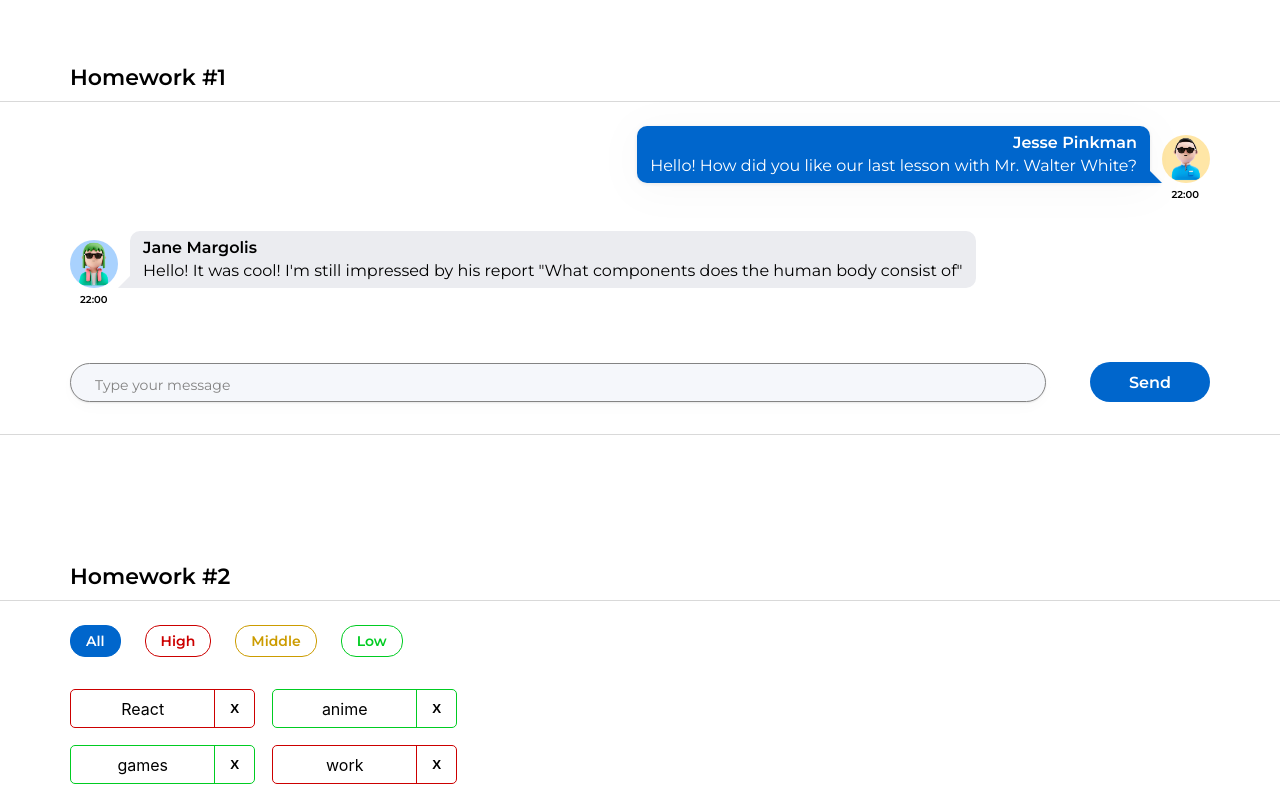
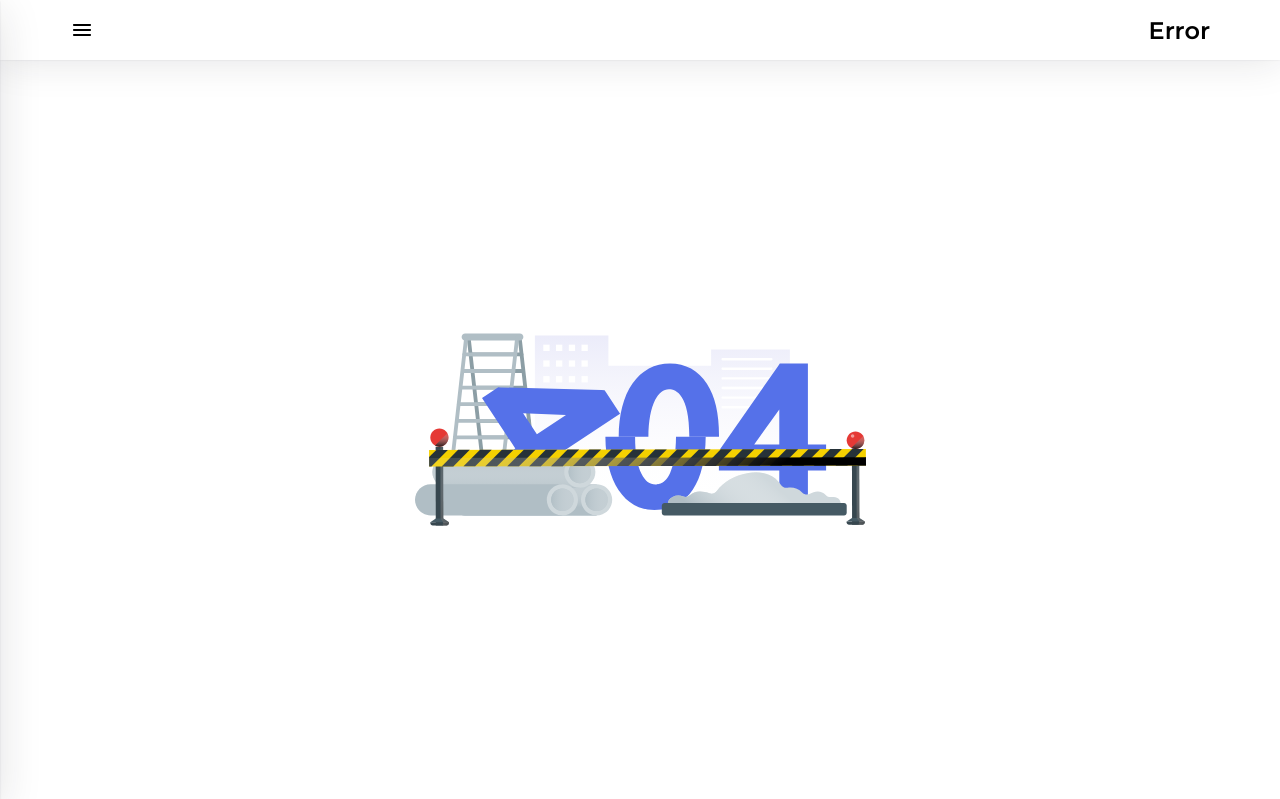
Before and after one commit to Intrstng/Tuesday_HW_Task, a React (Create React App) app: page /#/error404 in a window 1280 px wide. Before the commit this address led to /#/pre-junior. Shown: the top 799 px of the page. Built offline with nearby package versions, Linux system fonts and the light colour scheme.

Commit message:
feat: complete HW Wednesday homework - week 5 task

```diff
--- a/src/s1-main/App.tsx
+++ b/src/s1-main/App.tsx
@@ -4,18 +4,20 @@ import HW1 from '../s2-homeworks/hw01/HW1'
 import HW2 from '../s2-homeworks/hw02/HW2';
 import HW3 from '../s2-homeworks/hw03/HW3';
 import HW4 from '../s2-homeworks/hw04/HW4';
+import HW5 from '../s2-homeworks/hw05/HW5';
 
 function App() {
     return (
         <div className={s.App}>
-            <HW1/>
+            {/*<HW1/>*/}
             {/*раскомментировать по ходу выполнения*/}
-            <HW2/>
-            <HW3/>
-            <HW4/>
+            {/*<HW2/>*/}
+            {/*<HW3/>*/}
+            {/*<HW4/>*/}
 
             {/*при выполнении дз 5 и более - закомментировать здесь дз 1-4, так как они есть внутри дз 5*/}
-            {/*<HW5/>*/}
+            <HW5/>
+
         </div>
     )
 }
--- a/src/s2-homeworks/hw05/Pages.tsx
+++ b/src/s2-homeworks/hw05/Pages.tsx
@@ -9,6 +9,7 @@ export const PATH = {
     PRE_JUNIOR: '/pre-junior',
     JUNIOR: '/junior',
     JUNIOR_PLUS: '/junior-plus',
+    ERROR: '/error404'
 }
 
 function Pages() {
@@ -17,16 +18,17 @@ function Pages() {
             {/*Routes выбирает первый подходящий роут*/}
             <Routes>
                 {/*роутинг будут писать студенты*/}
-                {/*в начале мы попадаем на страницу '/' и переходим сразу на страницу /pre-junior*/}
-                {/*<Route ...*/}
+                {/*/!*в начале мы попадаем на страницу '/' и переходим сразу на страницу /pre-junior*!/   --------- ok*/}
+                <Route path={'/'} element={ <Navigate to={PATH.PRE_JUNIOR}/> }/>
 
-                {/*роуты для /pre-junior, /junior, /junior-plus*/}
-                {/*<Route ...*/}
-                {/*<Route ...*/}
-                {/*<Route ...*/}
+                {/*роуты для /pre-junior, /junior, /junior-plus   --------- ok*/}
+                <Route path={PATH.PRE_JUNIOR} element={ <PreJunior /> }/>
+                <Route path={PATH.JUNIOR} element={ <Junior /> }/>
+                <Route path={PATH.JUNIOR_PLUS} element={ <JuniorPlus /> }/>
 
-                {/*роут для несуществующей страницы должен отрисовать <Error404 />*/}
-                {/*<Route ...*/}
+                {/*роут для несуществующей страницы должен отрисовать <Error404 /> --------- ok*/}
+                <Route path={'/*'} element={ <Navigate to={PATH.ERROR}/> }/>
+                <Route path={'/error404'} element={ <Error404 /> } />
             </Routes>
         </div>
     )
--- a/src/s2-homeworks/hw05/header/Header.module.css
+++ b/src/s2-homeworks/hw05/header/Header.module.css
@@ -1,8 +1,31 @@
 .burgerMenuIcon {
+    display: flex;
+    width: 24px;
+    height: 24px;
+    justify-content: center;
+    align-items: center;
+    cursor: pointer;
 }
 
 .header {
+    background: #FFF;
+    box-shadow: 0px 0px 2px 0px rgba(29, 33, 38, 0.10), 0px 0px 40px 0px rgba(29, 33, 38, 0.13);
+}
+
+.container {
+    width: 1140px;
+    height: 60px;
+    margin: 0 auto;
+    display: flex;
+    justify-content: space-between;
+    align-items: center;
 }
 
 .header h1 {
+    color: #000;
+    font-family: 'Montserrat', sans-serif;
+    font-size: 24px;
+    font-style: normal;
+    font-weight: 600;
+    line-height: normal;
 }
--- a/src/s2-homeworks/hw05/header/Header.tsx
+++ b/src/s2-homeworks/hw05/header/Header.tsx
@@ -23,7 +23,8 @@ export const Header: FC<PropsType> = ({handleOpen}) => {
                     : 'Error'
     return (
         <>
-            <div id={'hw5-header'} className={s.header}>
+            <header id={'hw5-header'} className={s.header}>
+                <div className={s.container}>
                     <img
                         src={burgerIcon}
                         id={'hw5-burger-menu'}
@@ -33,6 +34,7 @@ export const Header: FC<PropsType> = ({handleOpen}) => {
                     />
                     <h1>{pageName}</h1>
                 </div>
+            </header>
         </>
     )
 }
--- a/src/s2-homeworks/hw05/sidebar/Sidebar.module.css
+++ b/src/s2-homeworks/hw05/sidebar/Sidebar.module.css
@@ -1,25 +1,81 @@
 .sidebar {
+    width: 318px;
+    background: #FFF;
+    position: fixed;
+    z-index: 20;
+    left: -318px;
+    top: 0;
+    height: 100vh;
+    transition: 0.2s ease-in;
+    box-shadow: 0px 1px 2px 0px rgba(29, 33, 38, 0.10), 0px 10px 40px 0px rgba(29, 33, 38, 0.13);
 }
 
 .sidebar.open {
+    position: fixed;
+    transition: 0.2s ease-out;
+    left: 0;
 }
 
 .background {
+    z-index: 10;
+    position: fixed;
+    bottom: 0;
+    left: 0;
+    right: 0;
+    top: 0;
+    backdrop-filter: blur(2px);
+    background: rgba(0, 0, 0, 0.3);
 }
 
 .nav {
+    display: flex;
+    flex-direction: column;
+    padding: 64px 25px 25px 70px;
 }
 
 .nav a {
+    margin-bottom: 45px;
+    text-decoration: none;
+    color: #000;
+    font-family: 'Montserrat', sans-serif;
+    font-size: 22px;
+    font-style: normal;
+    font-weight: 600;
+    line-height: normal;
+    transition: 0.15s color ease;
+}
+
+.nav a:last-child {
+    margin-bottom: 0;
 }
 
 .nav a:hover {
+    color: #58ACFF;
+}
+
+.nav a:active {
+    color: #3D6B99;
 }
 
 .nav a.active {
+    color: #0059B2;
+    text-decoration-line: underline;
 }
 .close {
+    position: absolute;
+    height: 24px;
+    width: 24px;
+    right: 24px;
+    top: 16px;
+    background-color: transparent;
+    border: none;
+    cursor: pointer;
 }
 
 .close img {
+    display: flex;
+    width: 24px;
+    height: 24px;
+    justify-content: center;
+    align-items: center;
 }
--- a/src/s2-homeworks/hw05/sidebar/Sidebar.tsx
+++ b/src/s2-homeworks/hw05/sidebar/Sidebar.tsx
@@ -31,7 +31,8 @@ export const Sidebar: FC<PropsType> = ({open, handleClose}) => {
                         id={'hw5-pre-junior-link'}
                         to={PATH.PRE_JUNIOR}
                         onClick={handleClose}
-                        // className={...} // делает студент
+                        // className={...} // делает студент - ok
+                        className={({isActive}) => (isActive ? s.active : '')}
                     >
                         Pre-junior
                     </NavLink>
@@ -39,7 +40,8 @@ export const Sidebar: FC<PropsType> = ({open, handleClose}) => {
                         id={'hw5-junior-link'}
                         to={PATH.JUNIOR}
                         onClick={handleClose}
-                        // className={...} // делает студент
+                        // className={...} // делает студент - ok
+                        className={({isActive}) => (isActive ? s.active : '')}
                     >
                         Junior
                     </NavLink>
@@ -47,7 +49,8 @@ export const Sidebar: FC<PropsType> = ({open, handleClose}) => {
                         id={'hw5-junior-plus-link'}
                         to={PATH.JUNIOR_PLUS}
                         onClick={handleClose}
-                        // className={...} // делает студент
+                        // className={...} // делает студент - ok
+                        className={({isActive}) => (isActive ? s.active : '')}
                     >
                         Junior Plus
                     </NavLink>
```
Lines whose indentation alone changed are shown as unchanged.
